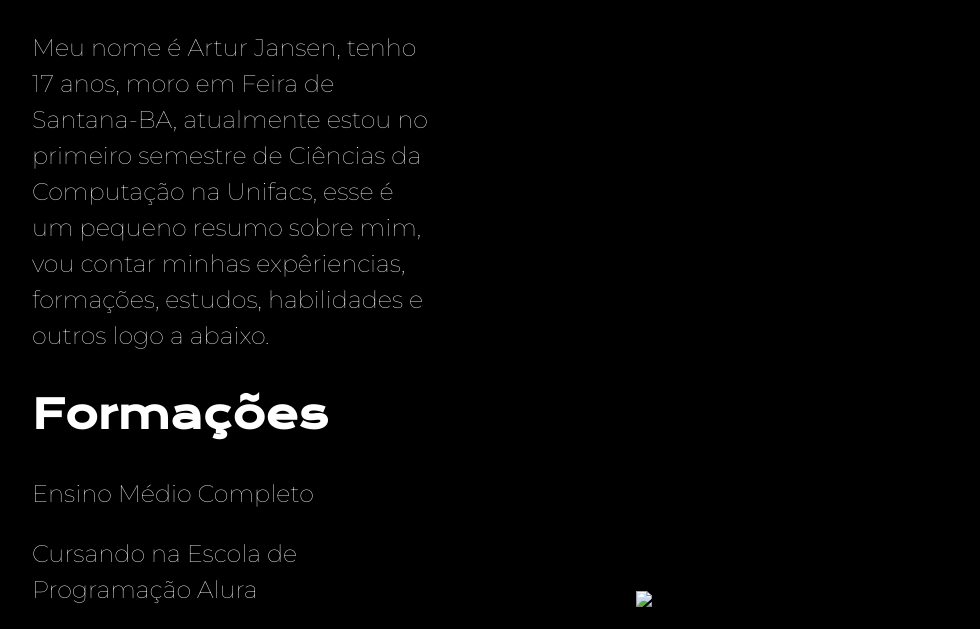
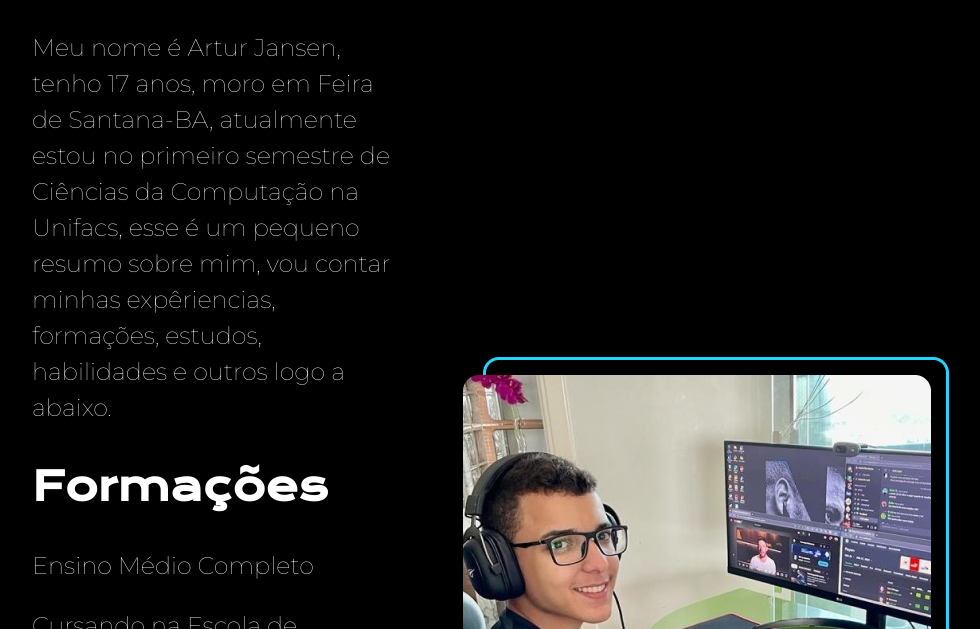
Before and after one commit to artur-jansen/portifolio-a2, a plain HTML site: page curriculum.html in a window 1280 px wide. Shown: the part 322-951 px from the top of the page, without its empty margins (160-1140 px from the left). Drawn offline with nearby package versions, Linux system fonts and the light colour scheme.

Commit message:
Update curriculum.html

```diff
--- a/curriculum.html
+++ b/curriculum.html
@@ -84,7 +84,7 @@
 
         <div class="apresentacao__imagem">
 
-            <img src="img/imagem.png" alt="foto de dev programando">
+            <img src="imagem.png" alt="foto de dev programando">
 
         </div>
 
```
